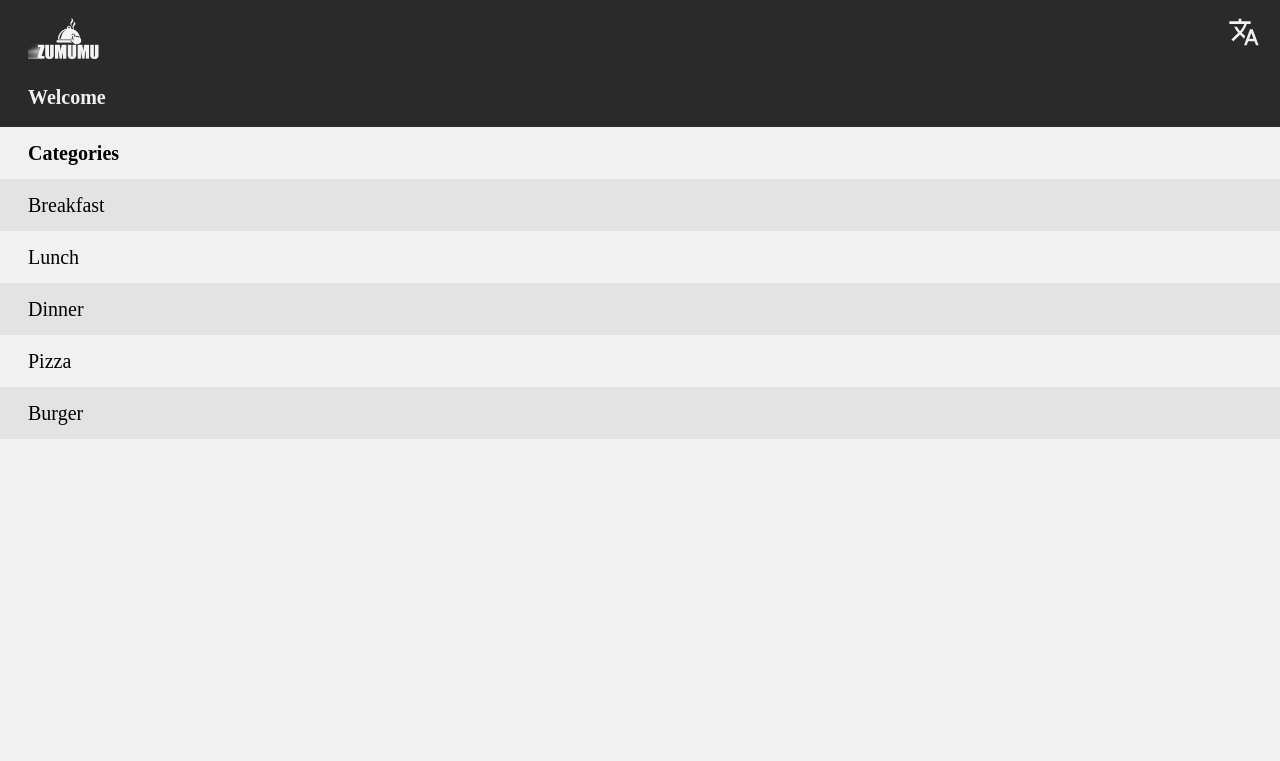
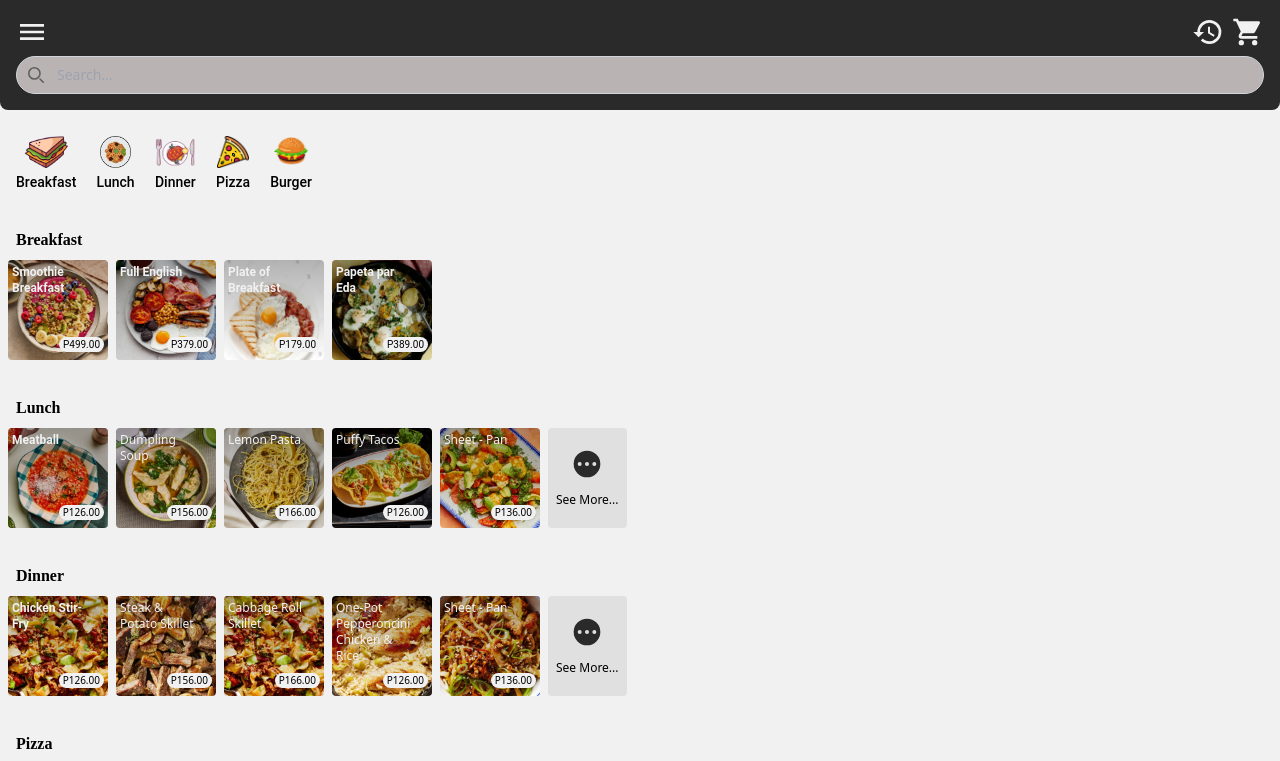
Before and after one commit to charlsjon/ordering-ui, a plain HTML site: page index.html in a window 1280 px wide. Shown: the top 761 px of the page. Drawn offline with nearby package versions, Linux system fonts and the light colour scheme.

Commit message:
hide nav

```diff
--- a/assets/css/style.css
+++ b/assets/css/style.css
@@ -9,3 +9,8 @@
     scrollbar-width: none; /* Firefox */
   }
 }
+
+.nav-width {
+  width: 0%;
+  overflow: hidden;
+}
--- a/index.html
+++ b/index.html
@@ -418,7 +418,7 @@
         </div>
       </section>
     </div>
-    <div class="w-full h-lvh bg-primary fixed z-10 left-0 top-0">
+    <div class="h-lvh bg-primary fixed z-10 left-0 top-0 nav-width transition-all">
       <main class="w-full d-flex">
         <header class="flex justify-between bg-secondary py-4 px-5">
           <div class="flex flex-col gap-6 ps-2">
```
